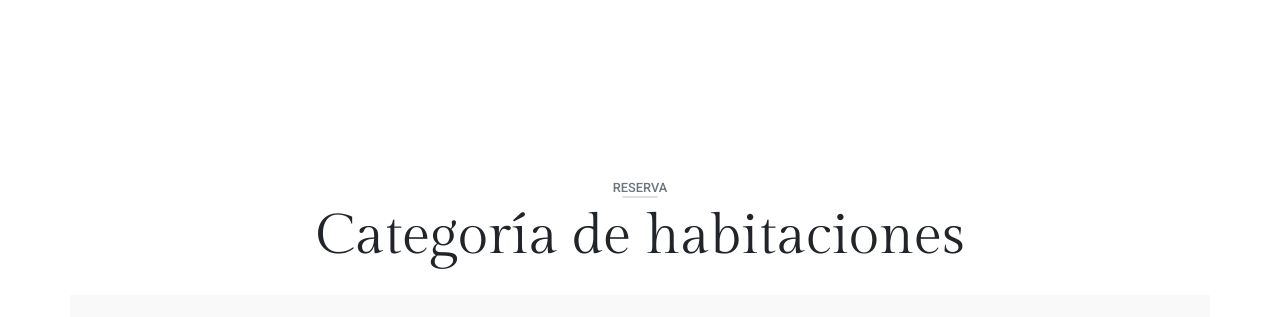
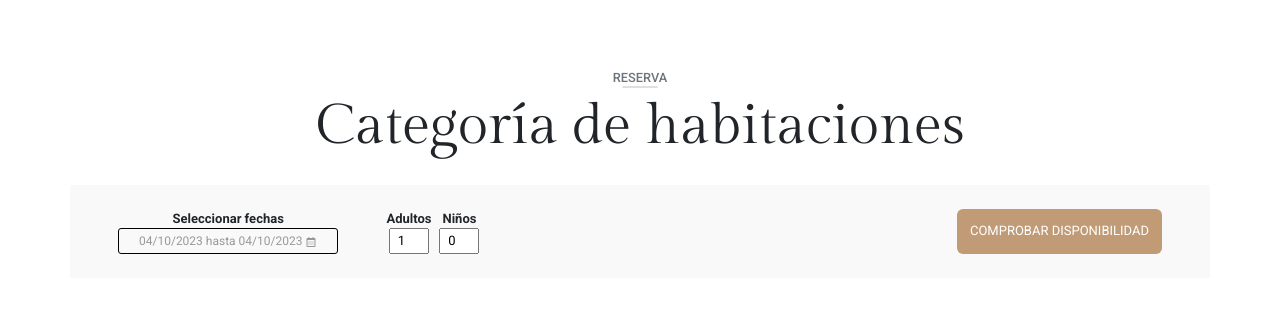
Before and after one commit to pablopaul01/Hotel-Frontend, a React (Vite) app: page /reserva-habitaciones in a window 1280 px wide. Shown: the part 139-456 px from the top of the page. Built offline with nearby package versions, Linux system fonts and the light colour scheme.

Commit message:
trayendo nuevo nav para login

```diff
--- a/src/components/rooms/rooms.css
+++ b/src/components/rooms/rooms.css
@@ -10,5 +10,5 @@
 }
 
 .titulos-rooms {
-    margin-top: 180px !important;
+    margin-top: 70px !important;
 }
```
